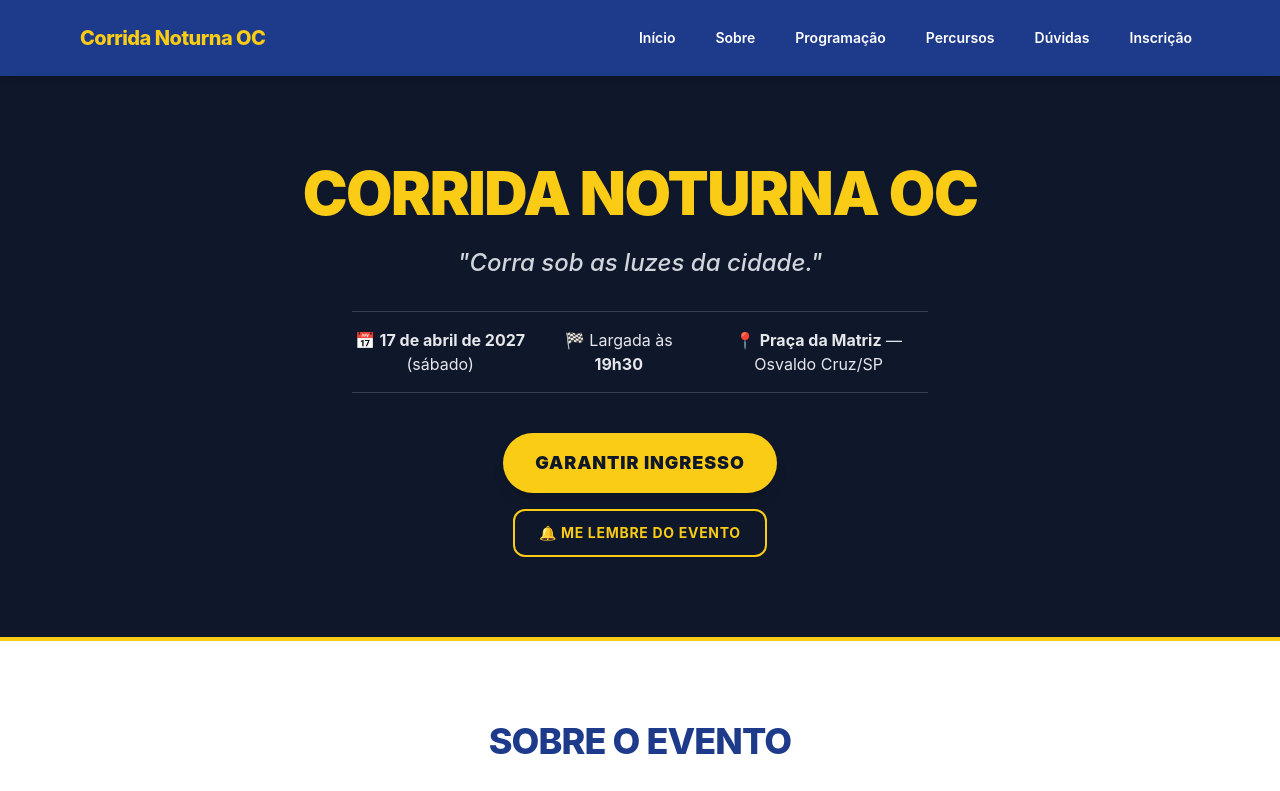
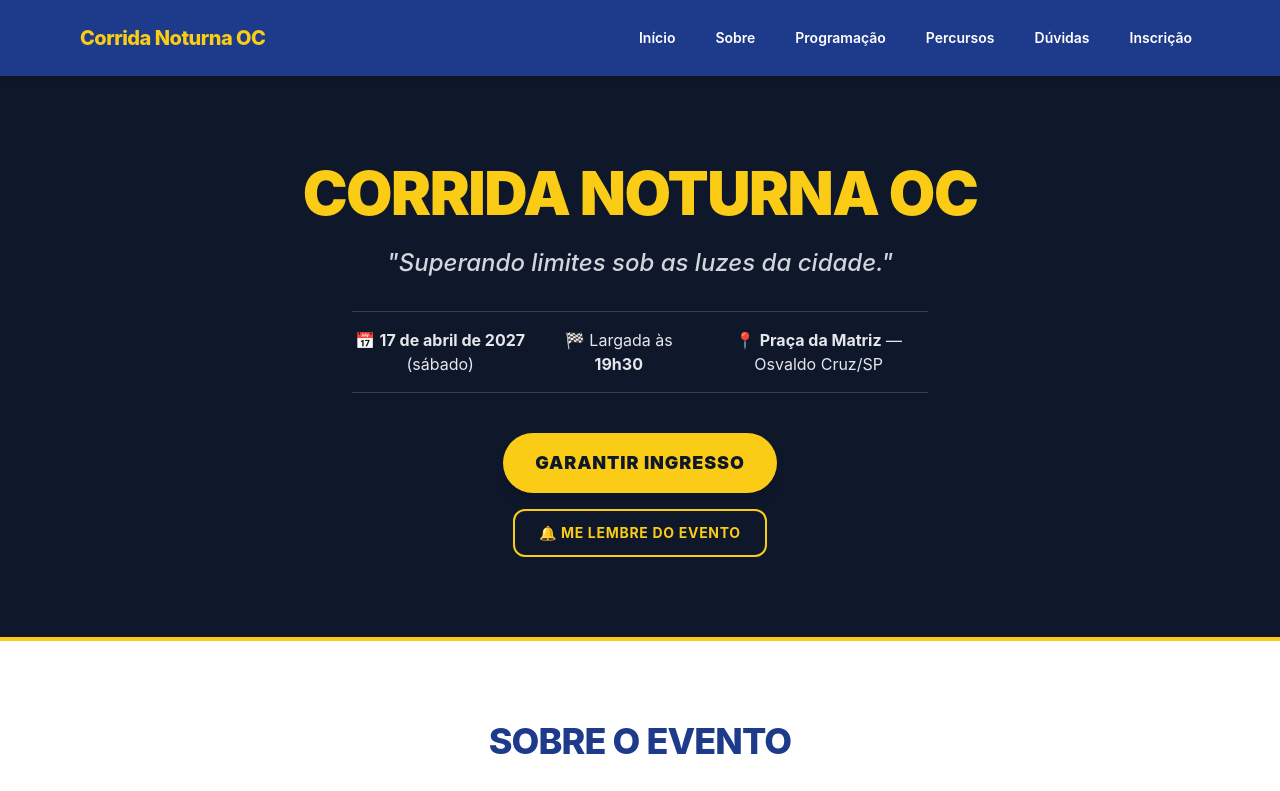
Before and after one commit to Isaa-moraes/lp-evento-isadora, a React (Vite) app: page / in a window 1280 px wide. Shown: the top 791 px of the page. Built offline with nearby package versions, Linux system fonts and the light colour scheme.

Commit message:
Altera slogan no Hero

```diff
--- a/src/components/Hero.jsx
+++ b/src/components/Hero.jsx
@@ -11,7 +11,7 @@ function Hero() {
 
         {/* Slogan */}
         <p className="mt-4 text-lg sm:text-2xl text-gray-300 font-medium italic">
-          "Corra sob as luzes da cidade."
+          "Superando limites sob as luzes da cidade."
         </p>
 
         {/* Informações de Data e Local */}
```
